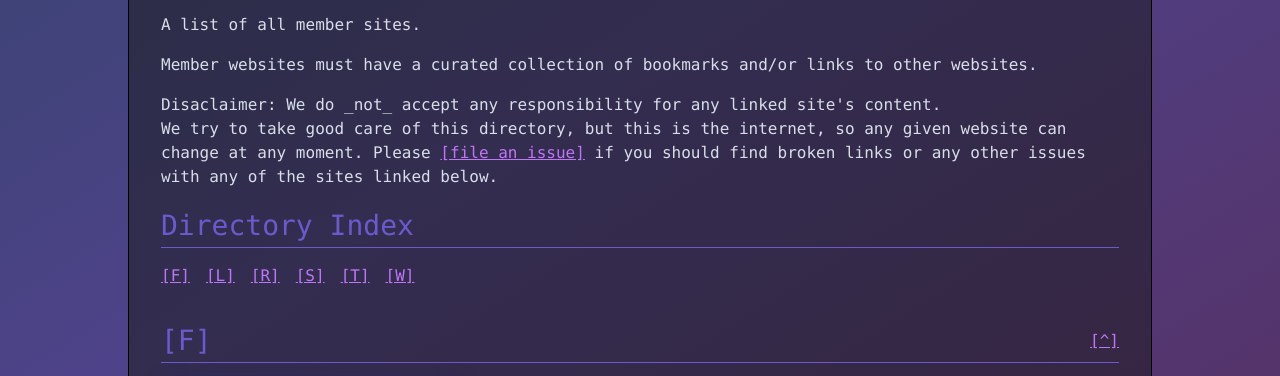
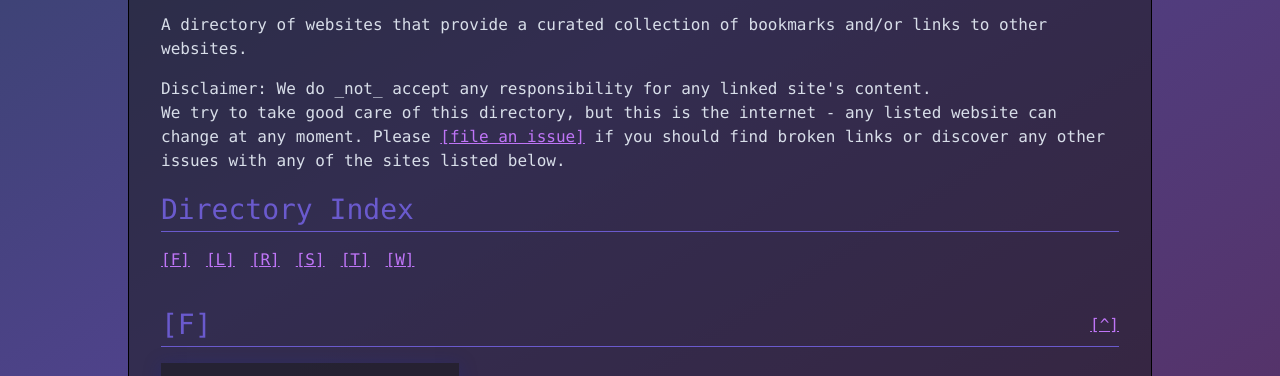
Before and after one commit to ttntm/bukmark.club, an Eleventy site: page src/directory.njk in a window 1280 px wide. Shown: the part 357-733 px from the top of the page. Built offline with nearby package versions, Linux system fonts and the light colour scheme; Eleventy itself is replaced by a stand-in of ours; files that its build step writes are made by us from their sources; files whose address does not match are found by name; what postcss-import would draw is missing.

Commit message:
Update directory.njk

```diff
--- a/src/directory.njk
+++ b/src/directory.njk
@@ -6,12 +6,11 @@ permalink: /directory/index.html
 eleventyExcludeFromCollections: true
 ---
 <h1>The BUKMARK.CLUB Directory</h1>
-<p>A list of all member sites.</p>
-<p>Member websites must have a curated collection of bookmarks and/or links to other websites.</p>
+<p>A directory of websites that provide a curated collection of bookmarks and/or links to other websites.</p>
 <p>
-  Disaclaimer: We do _not_ accept any responsibility for any linked site's content.
+  Disclaimer: We do _not_ accept any responsibility for any linked site's content.
   <br>
-  We try to take good care of this directory, but this is the internet, so any given website can change at any moment. Please <a href="https://github.com/ttntm/bukmark.club/issues" rel="noopener" target="_blank">[file an issue]</a> if you should find broken links or any other issues with any of the sites linked below.
+  We try to take good care of this directory, but this is the internet - any listed website can change at any moment. Please <a href="https://github.com/ttntm/bukmark.club/issues" rel="noopener" target="_blank">[file an issue]</a> if you should find broken links or discover any other issues with any of the sites listed below.
 </p>
 <h2>Directory Index</h2>
 <ul class="flex flex-wrap gap1 mb2">
```
